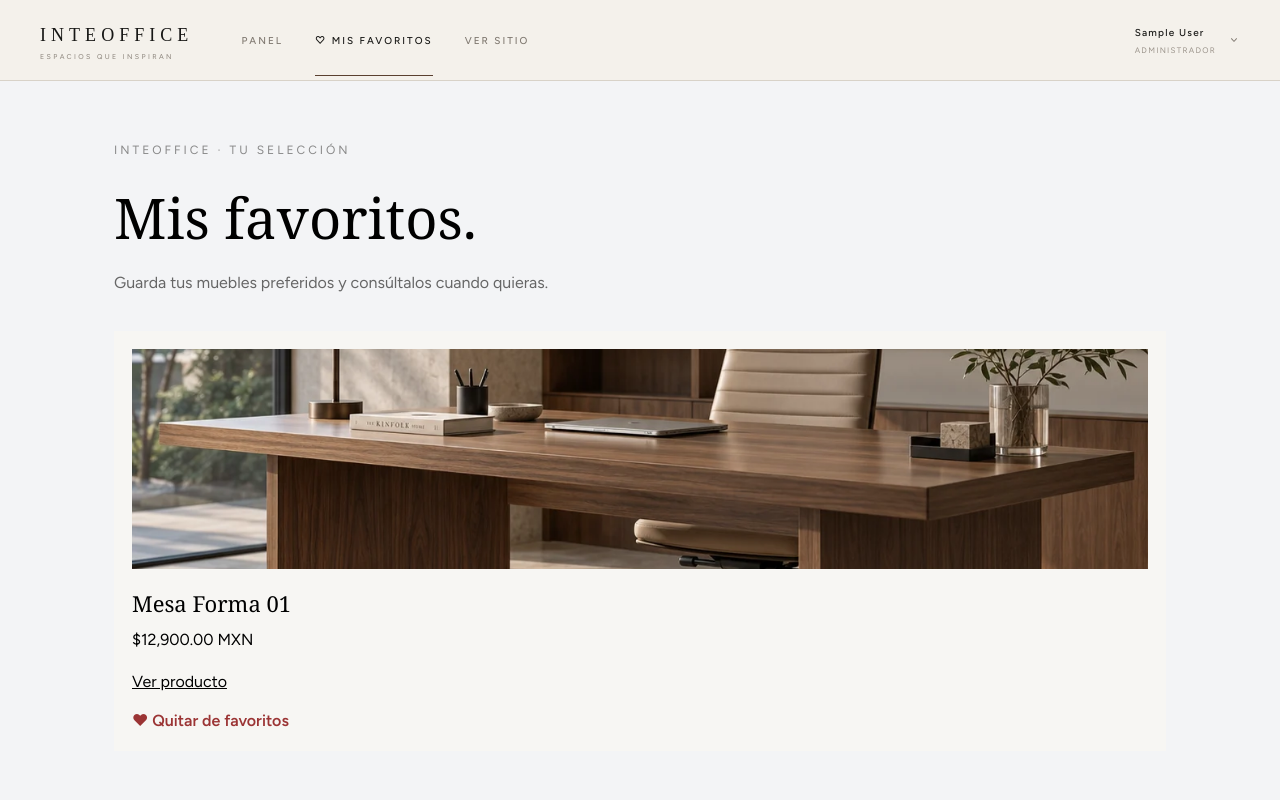
After one commit to seemgura/proyecto-iv, a Laravel app: page /favoritos in a window 1280 px wide. The commit adds this page. Run offline with Laravel 12, Linux system fonts and the light colour scheme; a user stored in the database is signed in; data comes from the database, SQL or seed files in the repository; tables that the repository leaves empty hold one stand-in row (values such as "Sample post"); style sheets or scripts are compiled from the project's sources.

Commit message:
feat: implementar favoritos de productos en InteOffice

```diff
--- /dev/null
+++ b/app/Http/Controllers/FavoritoController.php
@@ -0,0 +1,40 @@
+<?php
+
+namespace App\Http\Controllers;
+
+use App\Models\Favorito;
+use App\Models\Producto;
+use Illuminate\Http\Request;
+
+class FavoritoController extends Controller
+{
+    public function index(Request $request)
+    {
+        $favoritos = Favorito::with('producto')
+            ->where('user_id', $request->user()->id)
+            ->latest()
+            ->get();
+
+        return view('favoritos.index', compact('favoritos'));
+    }
+
+    public function toggle(Request $request, Producto $producto)
+    {
+        $favorito = Favorito::where('user_id', $request->user()->id)
+            ->where('producto_id', $producto->id)
+            ->first();
+
+        if ($favorito) {
+            $favorito->delete();
+            $mensaje = 'Producto eliminado de favoritos.';
+        } else {
+            Favorito::create([
+                'user_id' => $request->user()->id,
+                'producto_id' => $producto->id,
+            ]);
+            $mensaje = 'Producto agregado a favoritos.';
+        }
+
+        return back()->with('status', $mensaje);
+    }
+}
--- /dev/null
+++ b/app/Models/Favorito.php
@@ -0,0 +1,15 @@
+<?php
+
+namespace App\Models;
+
+use Illuminate\Database\Eloquent\Model;
+
+class Favorito extends Model
+{
+    protected $fillable = ['user_id', 'producto_id'];
+
+    public function producto()
+    {
+        return $this->belongsTo(Producto::class);
+    }
+}
--- /dev/null
+++ b/resources/views/favoritos/index.blade.php
@@ -0,0 +1,73 @@
+<x-app-layout>
+    <div style="max-width:1100px;margin:60px auto;padding:0 24px;min-height:55vh;">
+        <p style="font-size:12px;letter-spacing:3px;color:#888;text-transform:uppercase;">
+            InteOffice · Tu selección
+        </p>
+
+        <h1 style="font-family:Georgia,serif;font-size:clamp(36px,5vw,56px);margin:16px 0 12px;">
+            Mis favoritos.
+        </h1>
+
+        <p style="color:#666;margin-bottom:36px;">
+            Guarda tus muebles preferidos y consúltalos cuando quieras.
+        </p>
+
+        @if(session('status'))
+            <p style="padding:14px;background:#edf7ed;margin-bottom:24px;">
+                {{ session('status') }}
+            </p>
+        @endif
+
+        @if($favoritos->isEmpty())
+            <div style="padding:65px 20px;text-align:center;background:#f7f6f3;">
+                <h2 style="font-family:Georgia,serif;font-size:26px;">
+                    Tu lista está vacía.
+                </h2>
+                <p style="color:#666;margin:15px 0 25px;">
+                    Explora el catálogo y guarda los productos que más te gusten.
+                </p>
+                <a href="{{ route('productos.index') }}"
+                   style="display:inline-block;background:#222;color:white;padding:14px 25px;text-decoration:none;">
+                    EXPLORAR PRODUCTOS
+                </a>
+            </div>
+        @else
+            <div style="display:grid;grid-template-columns:repeat(auto-fit,minmax(240px,1fr));gap:25px;">
+                @foreach($favoritos as $favorito)
+                    @if($favorito->producto)
+                        <article style="background:#f7f6f3;padding:18px;">
+                            @if($favorito->producto->imagen)
+                                <img
+                                    src="{{ str_starts_with($favorito->producto->imagen, 'images/') ? asset($favorito->producto->imagen) : asset('storage/'.$favorito->producto->imagen) }}"
+                                    alt="{{ $favorito->producto->nombre }}"
+                                    style="width:100%;height:220px;object-fit:cover;"
+                                >
+                            @endif
+
+                            <h2 style="font-family:Georgia,serif;font-size:22px;margin:18px 0 8px;">
+                                {{ $favorito->producto->nombre }}
+                            </h2>
+
+                            <p style="margin-bottom:18px;">
+                                ${{ number_format($favorito->producto->precio, 2) }} MXN
+                            </p>
+
+                            <a href="{{ route('productos.show', $favorito->producto) }}"
+                               style="display:block;margin-bottom:15px;text-decoration:underline;">
+                                Ver producto
+                            </a>
+
+                            <form action="{{ route('favoritos.toggle', $favorito->producto) }}" method="POST">
+                                @csrf
+                                <button type="submit"
+                                        style="color:#9b3434;font-weight:bold;">
+                                    ♥ Quitar de favoritos
+                                </button>
+                            </form>
+                        </article>
+                    @endif
+                @endforeach
+            </div>
+        @endif
+    </div>
+</x-app-layout>
--- a/resources/views/layouts/navigation.blade.php
+++ b/resources/views/layouts/navigation.blade.php
@@ -38,6 +38,22 @@
                             Panel
 
                             @if (request()->routeIs('dashboard'))
+                                <span class="absolute bottom-0 left-0 h-px w-full bg-[#5A4030]"></span>
+                            @endif
+                        </a>
+                    @endauth
+
+                    @auth
+                        <a
+                            href="{{ route('favoritos.index') }}"
+                            class="relative py-7 text-[10px] font-medium tracking-[0.2em] uppercase transition
+                            {{ request()->routeIs('favoritos.*')
+                                ? 'text-[#171715]'
+                                : 'text-[#817A72] hover:text-[#171715]' }}"
+                        >
+                            ♡ Mis favoritos
+
+                            @if (request()->routeIs('favoritos.*'))
                                 <span class="absolute bottom-0 left-0 h-px w-full bg-[#5A4030]"></span>
                             @endif
                         </a>
@@ -195,6 +211,15 @@
 
                 @auth
                     <a
+                        href="{{ route('favoritos.index') }}"
+                        class="block border-b border-[#DED8CF] py-4 text-[10px] tracking-[0.2em] uppercase text-[#5F5952]"
+                    >
+                        ♡ Mis favoritos
+                    </a>
+                @endauth
+
+                @auth
+                    <a
                         href="{{ route('profile.edit') }}"
                         class="block border-b border-[#DED8CF] py-4 text-[10px] tracking-[0.2em] uppercase text-[#5F5952]"
                     >
--- a/routes/web.php
+++ b/routes/web.php
@@ -214,3 +214,12 @@ Route::middleware('auth')->group(function () {
 */
 
 require __DIR__.'/auth.php';
+
+// Favoritos de usuarios autenticados
+Route::middleware('auth')->group(function () {
+    Route::get('/favoritos', [\App\Http\Controllers\FavoritoController::class, 'index'])
+        ->name('favoritos.index');
+
+    Route::post('/favoritos/{producto}', [\App\Http\Controllers\FavoritoController::class, 'toggle'])
+        ->name('favoritos.toggle');
+});
```
Also changed, not shown: resources/views/productos/index.blade.php (+30 -0 lines), database/migrations/2026_11_13_114015_create_favoritos_table.php (added).
